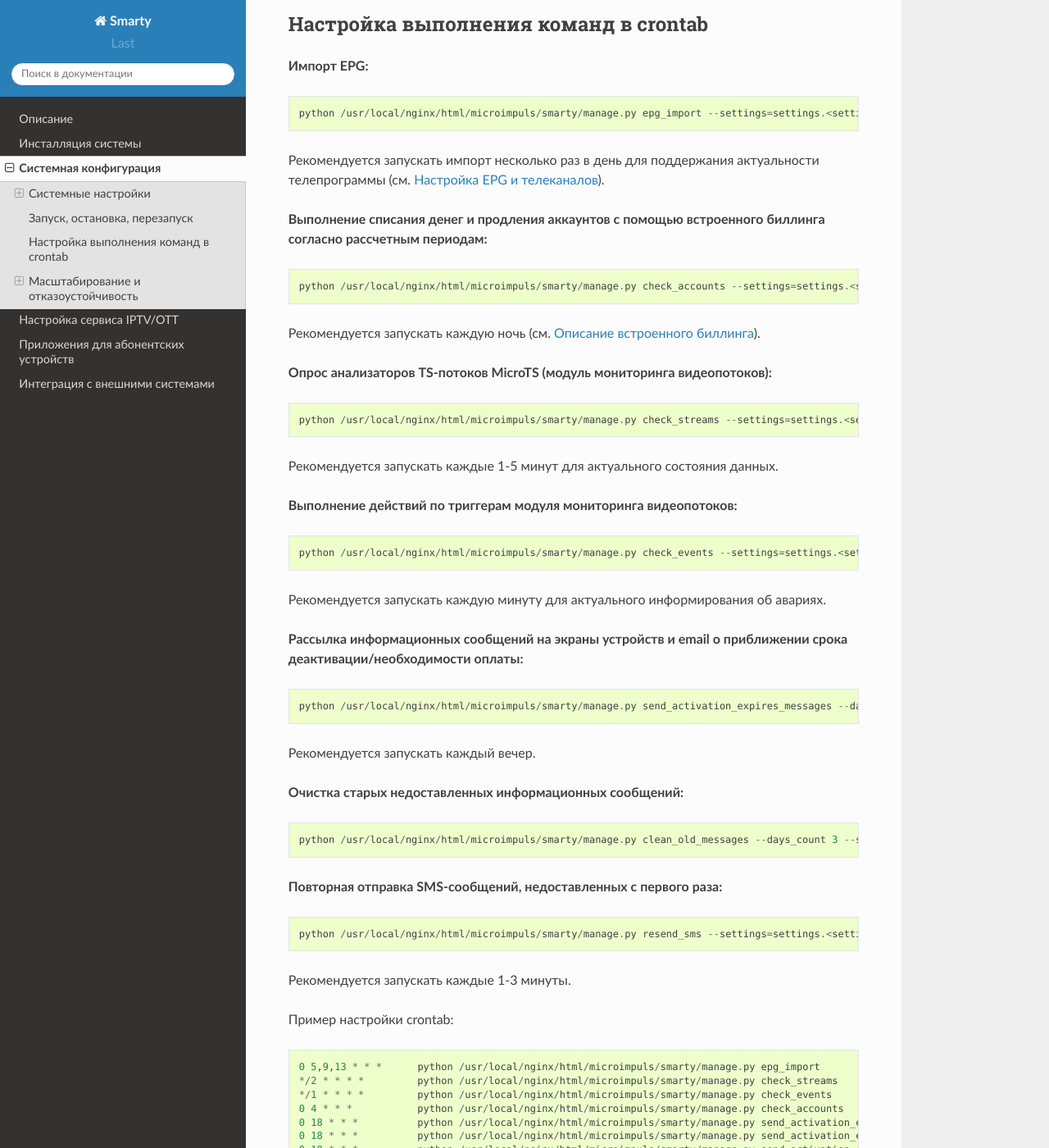
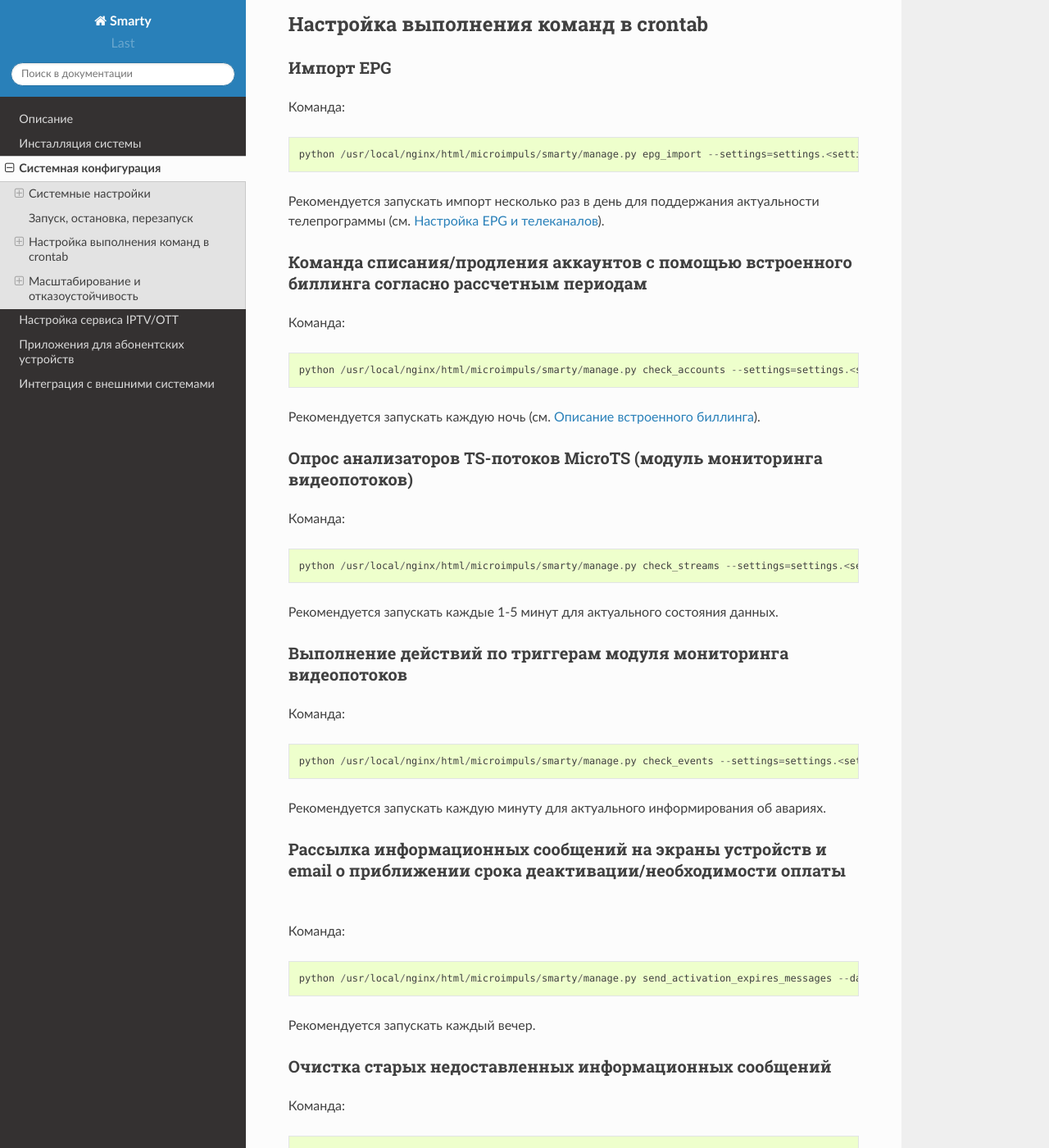
Before and after one commit to sergey-yakovlev/smarty-docs, a Sphinx documentation site: the page built from source/system_configuration.rst, in a window 1280 px wide and 1400 px high, scrolled down 7201 px. Shown: the whole window at 82% size. Built offline with Sphinx 7.4.7 and the Read the Docs theme 2.0.0, drawn with Linux system fonts in a browser that asks for light colours; pages that are not in the unit, such as notebooks, are missing from menus; some of the changed text lies outside the part shown.

Commit message:
Обновление настроек crontab

```diff
--- a/source/system_configuration.rst
+++ b/source/system_configuration.rst
@@ -329,43 +329,67 @@ SMSC_SENDER ``str``
 Настройка выполнения команд в crontab
 =====================================
 
-**Импорт EPG:**
+Импорт EPG
+----------
+
+Команда:
 ::
     python /usr/local/nginx/html/microimpuls/smarty/manage.py epg_import --settings=settings.<settings name>
 Рекомендуется запускать импорт несколько раз в день для поддержания актуальности телепрограммы
 (см. :ref:`Настройка EPG и телеканалов <epg-setup>`).
 
-**Выполнение списания денег и продления аккаунтов с помощью встроенного биллинга согласно рассчетным периодам:**
+Команда списания/продления аккаунтов с помощью встроенного биллинга согласно рассчетным периодам
+------------------------------------------------------------------------------------------------
+
+Команда:
 ::
     python /usr/local/nginx/html/microimpuls/smarty/manage.py check_accounts --settings=settings.<settings name>
 Рекомендуется запускать каждую ночь
 (см. :ref:`Описание встроенного биллинга <builtin-billing>`).
 
-**Опрос анализаторов TS-потоков MicroTS (модуль мониторинга видеопотоков):**
+Опрос анализаторов TS-потоков MicroTS (модуль мониторинга видеопотоков)
+-----------------------------------------------------------------------
+
+Команда:
 ::
     python /usr/local/nginx/html/microimpuls/smarty/manage.py check_streams --settings=settings.<settings name>
 Рекомендуется запускать каждые 1-5 минут для актуального состояния данных.
 
-**Выполнение действий по триггерам модуля мониторинга видеопотоков:**
+Выполнение действий по триггерам модуля мониторинга видеопотоков
+----------------------------------------------------------------
+
+Команда:
 ::
     python /usr/local/nginx/html/microimpuls/smarty/manage.py check_events --settings=settings.<settings name>
 Рекомендуется запускать каждую минуту для актуального информирования об авариях.
 
-**Рассылка информационных сообщений на экраны устройств и email о приближении срока деактивации/необходимости оплаты:**
+Рассылка информационных сообщений на экраны устройств и email о приближении срока деактивации/необходимости оплаты
+------------------------------------------------------------------------------------------------------------------
+
+Команда:
 ::
     python /usr/local/nginx/html/microimpuls/smarty/manage.py send_activation_expires_messages --days_count <количество оставшихся дней> --settings=settings.<settings name>
 Рекомендуется запускать каждый вечер.
 
-**Очистка старых недоставленных информационных сообщений:**
+Очистка старых недоставленных информационных сообщений
+------------------------------------------------------
+
+Команда:
 ::
     python /usr/local/nginx/html/microimpuls/smarty/manage.py clean_old_messages --days_count 3 --settings=settings.<settings name>
 
-**Повторная отправка SMS-сообщений, недоставленных с первого раза:**
+Повторная отправка SMS-сообщений, недоставленных с первого раза
+---------------------------------------------------------------
+
+Команда:
 ::
     python /usr/local/nginx/html/microimpuls/smarty/manage.py resend_sms --settings=settings.<settings name>
 Рекомендуется запускать каждые 1-3 минуты.
 
-Пример настройки crontab:
+Пример настройки crontab
+------------------------
+
+Пример:
 ::
     0 5,9,13 * * *      python /usr/local/nginx/html/microimpuls/smarty/manage.py epg_import
     */2 * * * *	        python /usr/local/nginx/html/microimpuls/smarty/manage.py check_streams
```
